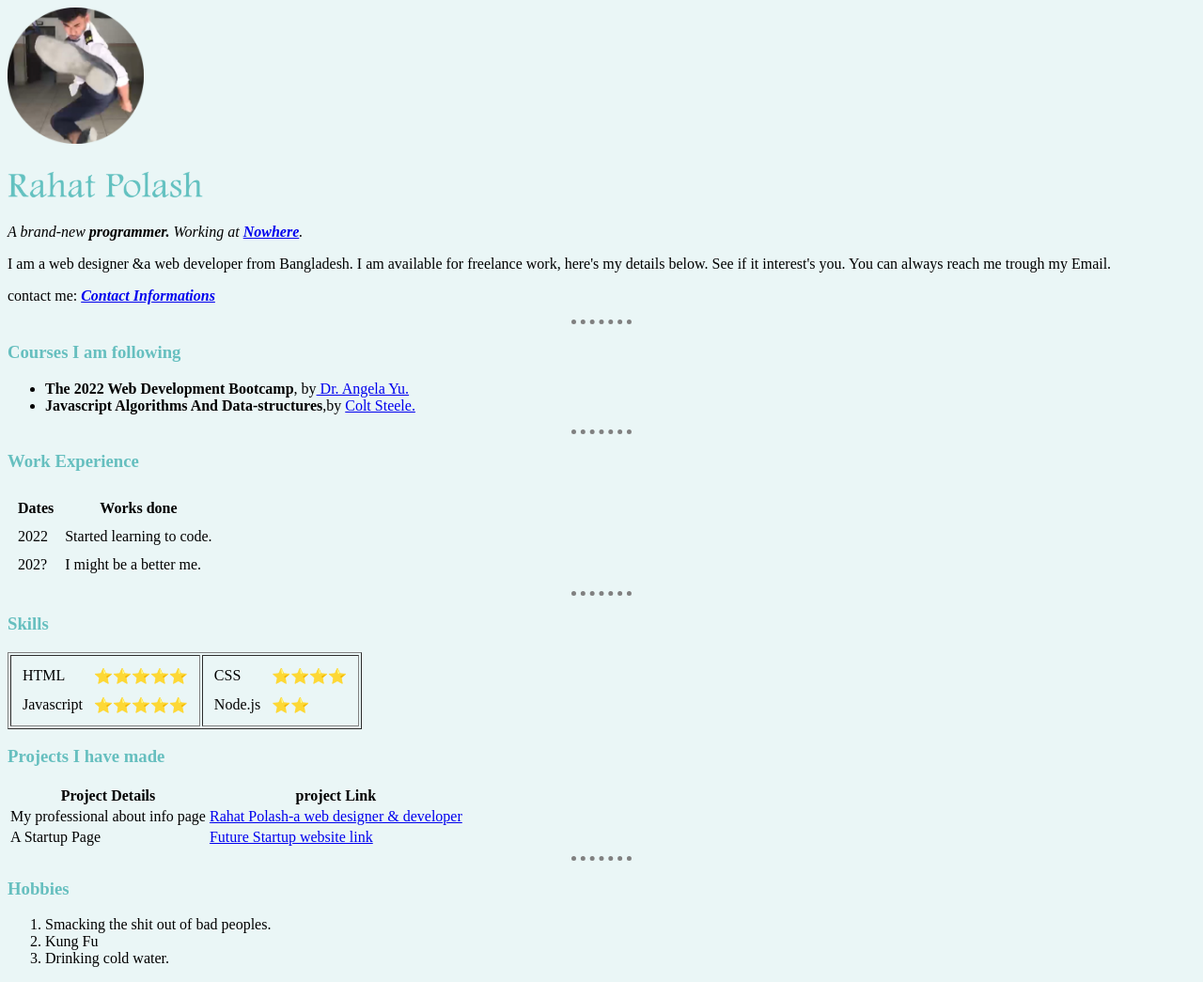
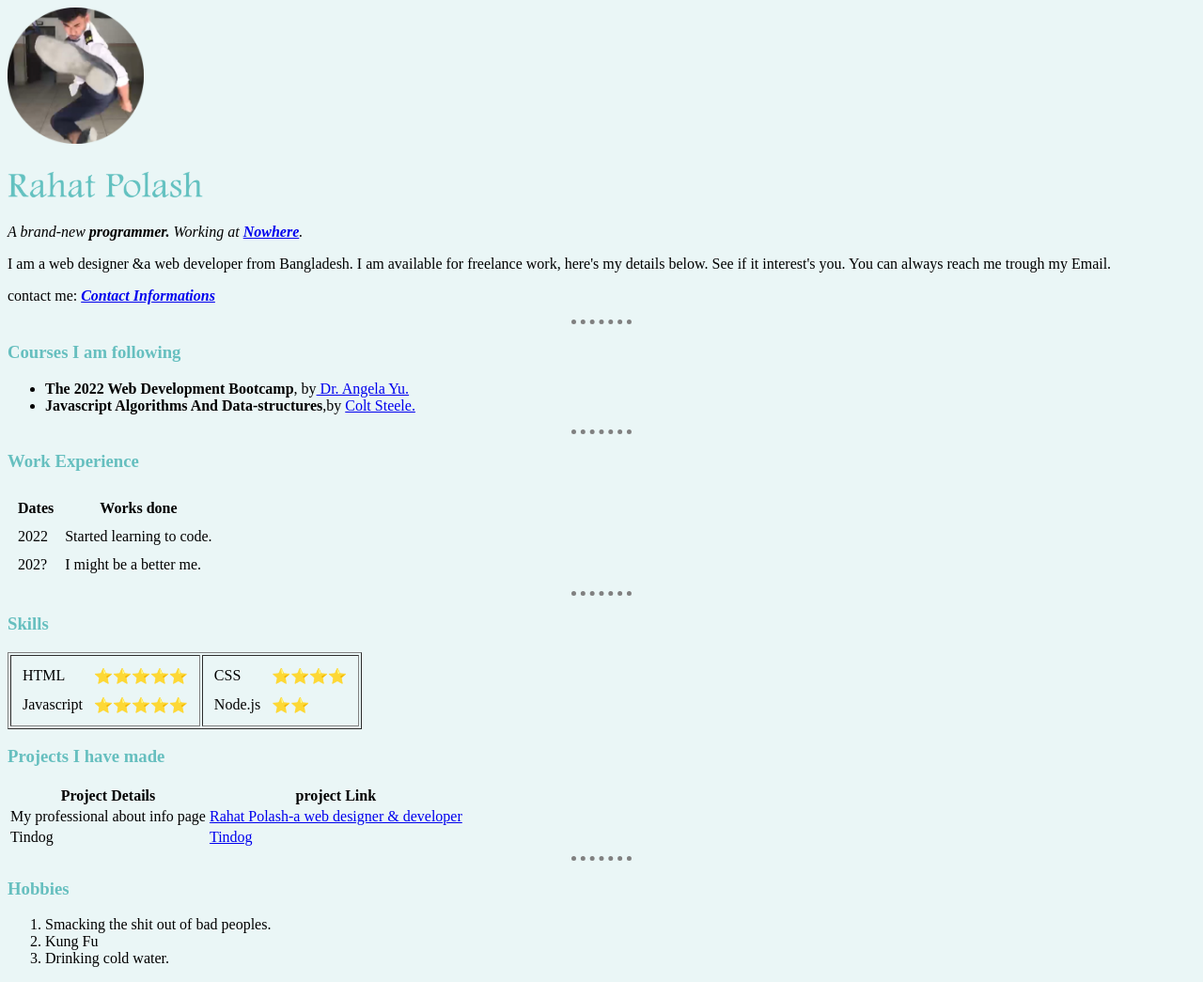
Before and after one commit to rahatRP/CV, a plain HTML site: page index.html in a window 1280 px wide. Shown: the whole page at 94% size. Drawn offline with Linux system fonts and the light colour scheme.

Commit message:
Update index.html

```diff
--- a/index.html
+++ b/index.html
@@ -126,8 +126,8 @@
           </td>
         </tr>
         <tr>
-          <td>A Startup Page</td>
-          <td><a href="https://rahatrp.github.io/Future-Startup/">Future Startup website link</a></td>
+          <td>Tindog</td>
+          <td><a href="https://rahatrp.github.io/doggg/">Tindog</a></td>
         </tr>
       </tbody>
     </table>
```
